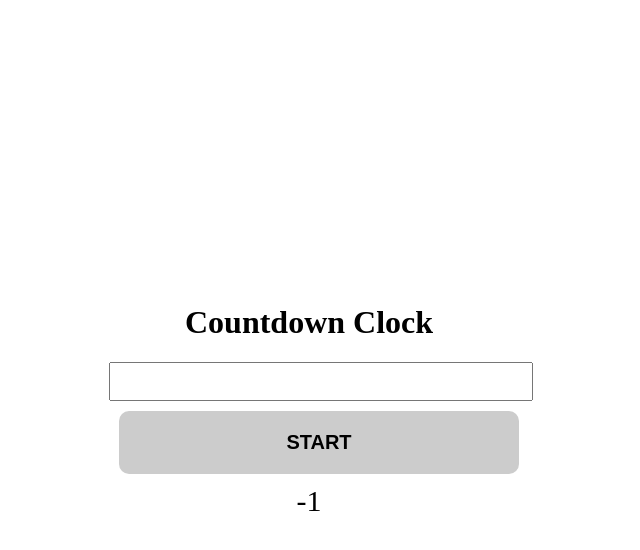
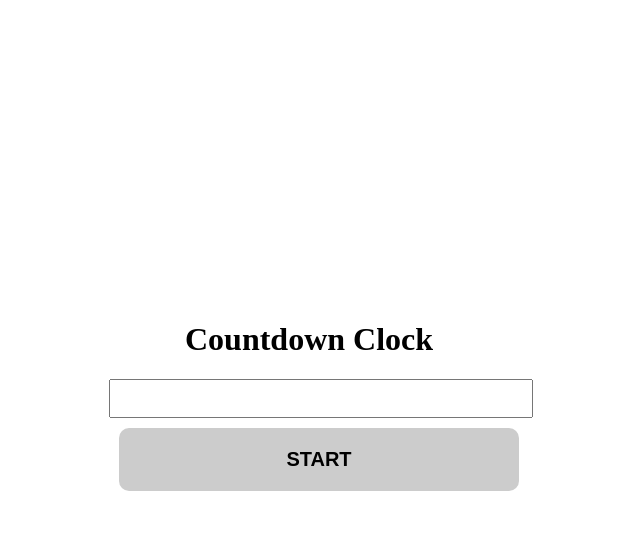
Before and after one commit to professorivansoares/countdown-clock, a plain HTML site: page index.html in a window 1280 px wide. Both pictures are taken after a click on the button "START". Shown: the whole page, without its empty margins (331-971 px from the left). Drawn offline with Linux system fonts and the light colour scheme.

Commit message:
Corrige a contagem do contador quando o número de segundos é menor que zero

```diff
--- a/index.html
+++ b/index.html
@@ -62,8 +62,10 @@
                 let segundos = inputSegundos.value;
 
                 setInterval(() => {
-                    contagemElement.innerHTML = segundos;
-                    segundos = segundos - 1;
+                    if (segundos >= 0) {
+                        contagemElement.innerHTML = segundos;
+                        segundos = segundos - 1;
+                    }
                 }, 1000);
             }
         </script>
```
